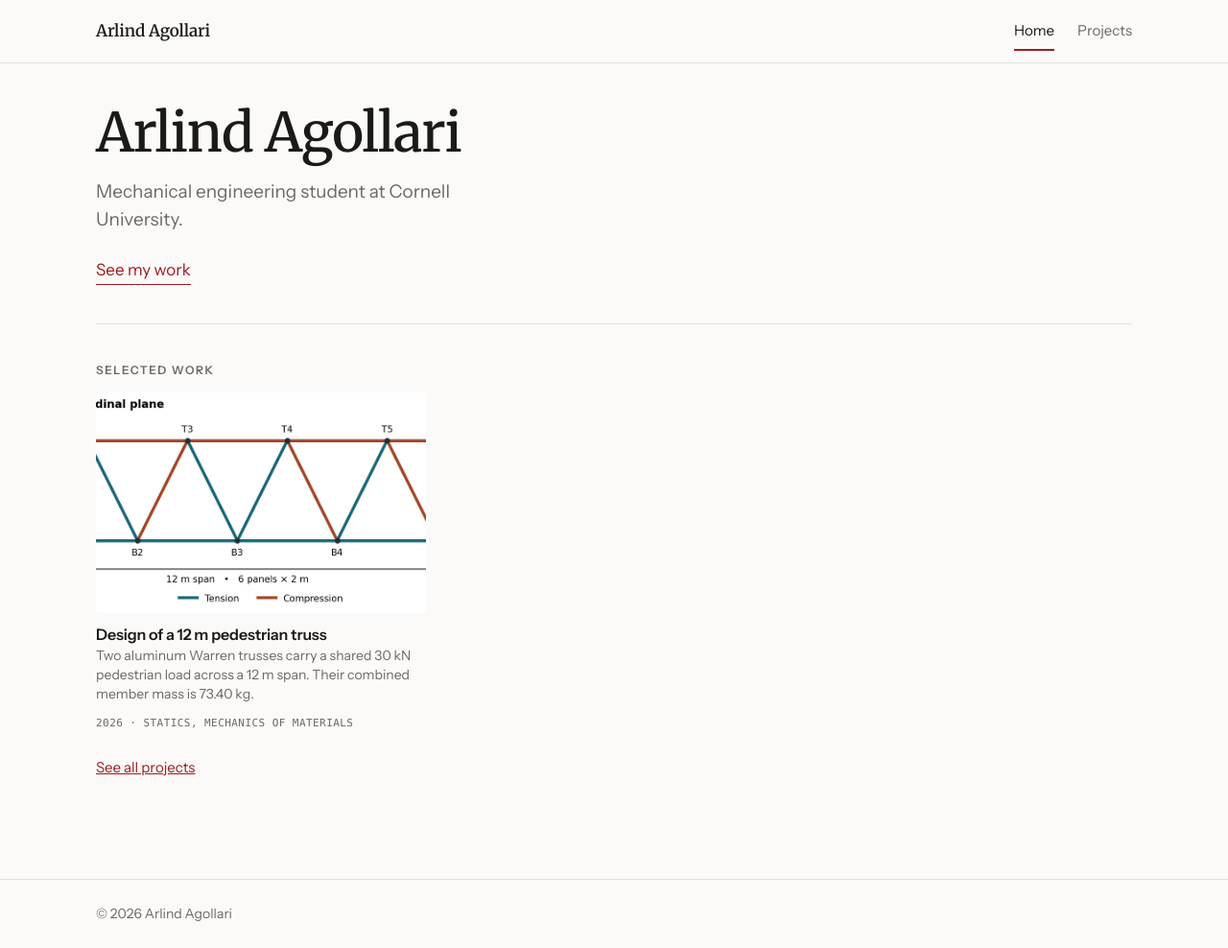
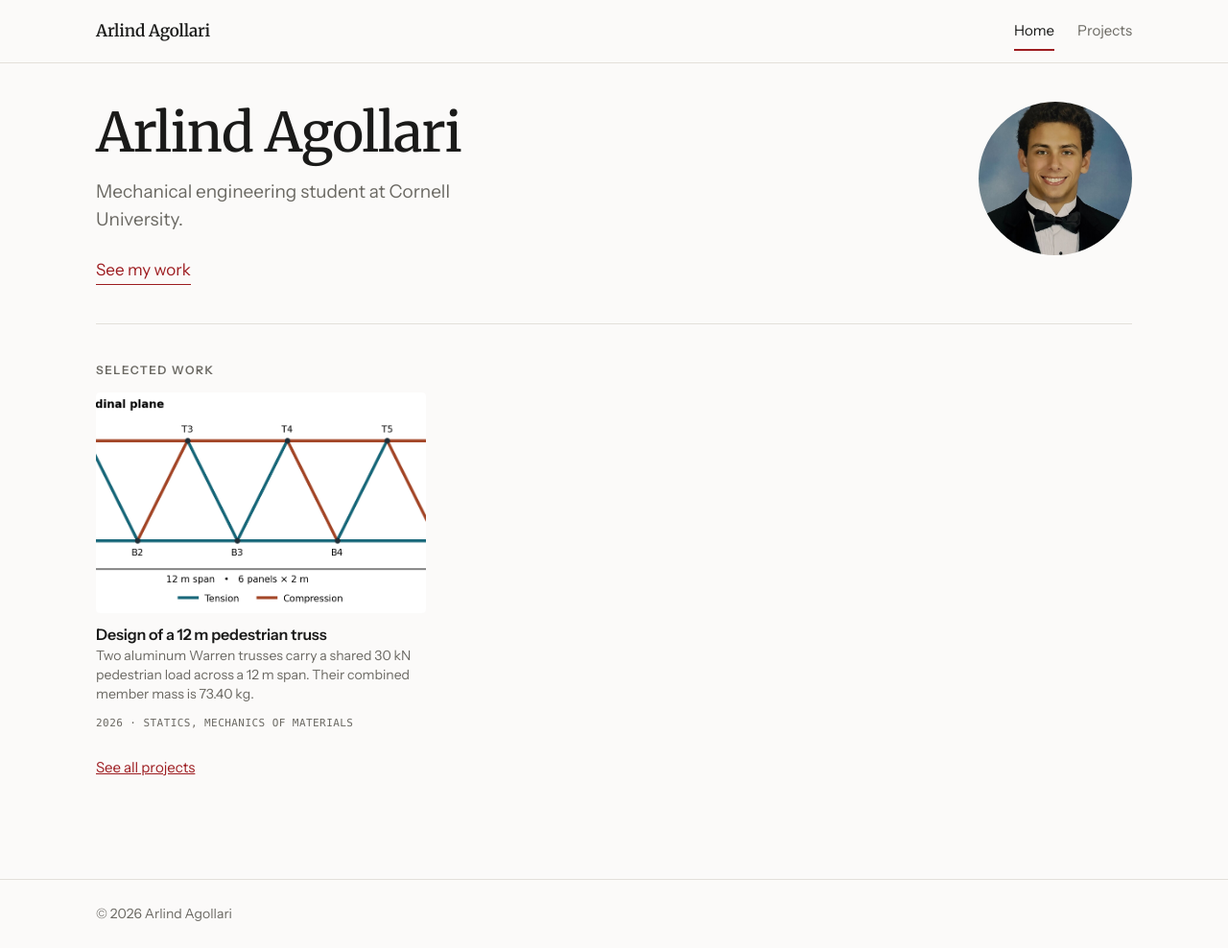
Before and after one commit to ArlindAgollari/Portfolio, a Jekyll site: the page built from index.md, in a window 1280 px wide and 988 px high. Shown: the whole window at 96% size. Built offline with Jekyll 4.4.1, drawn with Linux system fonts in a browser that asks for light colours.

Commit message:
Add Arlind’s portrait to the portfolio homepage

```diff
--- a/_layouts/home.html
+++ b/_layouts/home.html
@@ -10,6 +10,7 @@ layout: default
       <a href="{{ "/projects/" | relative_url }}">See my work</a>
     </p>
   </div>
+  <img class="hero-portrait" src="{{ '/assets/images/arlind-agollari.jpg' | relative_url }}" alt="Portrait of Arlind Agollari" width="160" height="160">
 </div>
 
 {% if site.projects.size > 0 %}
```
Also changed, not shown: assets/images/arlind-agollari.jpg (added).
